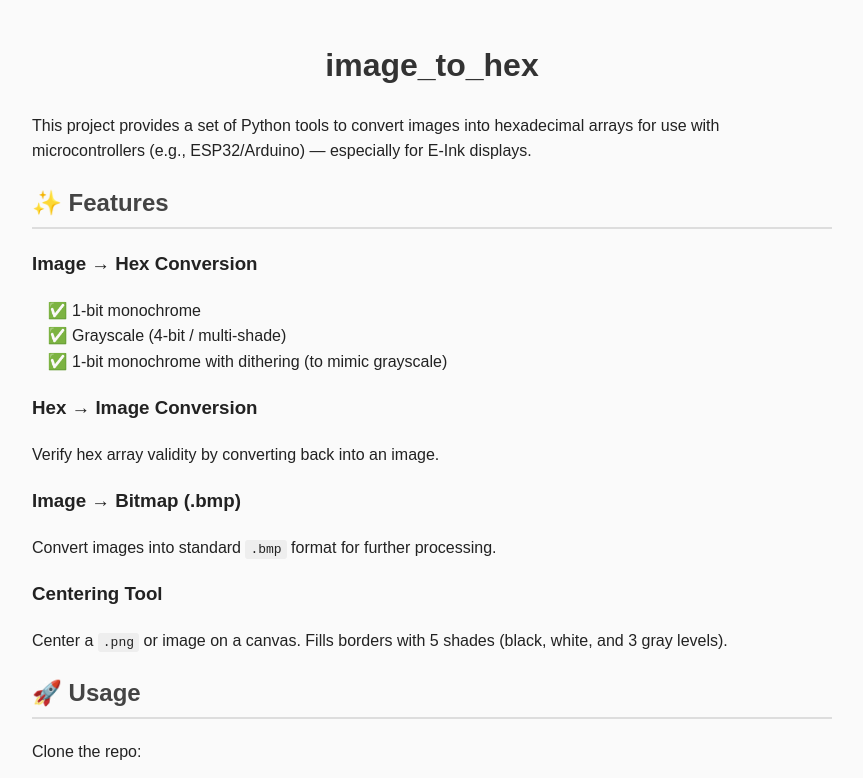
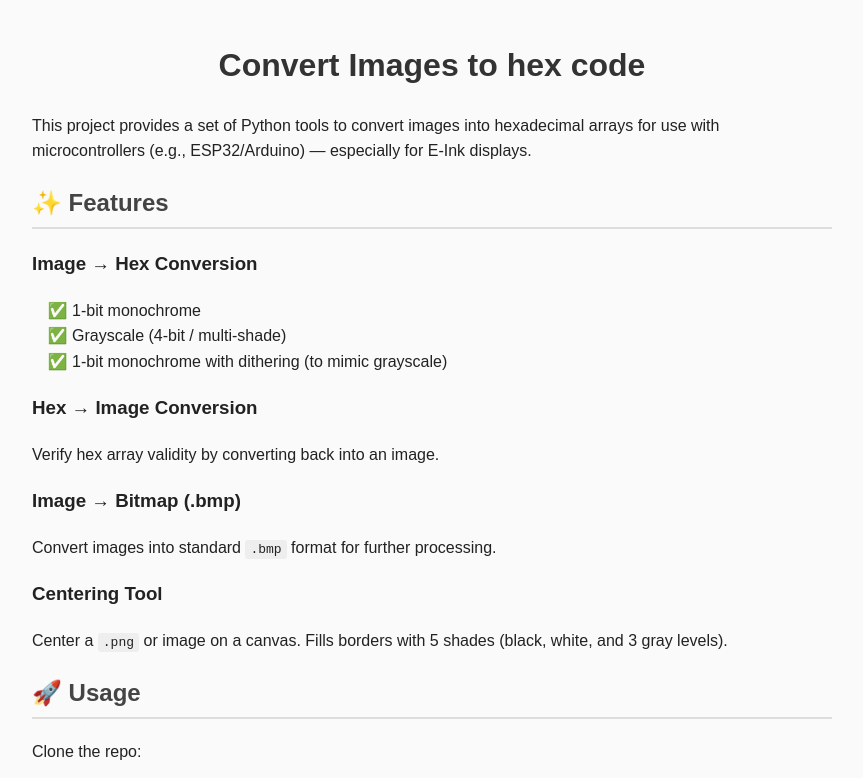
Before and after one commit to mihirvr/image_to_hex, a plain HTML site: page index.html in a window 1280 px wide. Shown: the top 778 px of the page, without its empty margins (208-1071 px from the left). Drawn offline with Linux system fonts and the light colour scheme.

Commit message:
Update header text for clarity

```diff
--- a/index.html
+++ b/index.html
@@ -41,7 +41,7 @@
   </style>
 </head>
 <body>
-  <h1>image_to_hex</h1>
+  <h1>Convert Images to hex code</h1>
 
   <p>
     This project provides a set of Python tools to convert images into hexadecimal arrays
```
